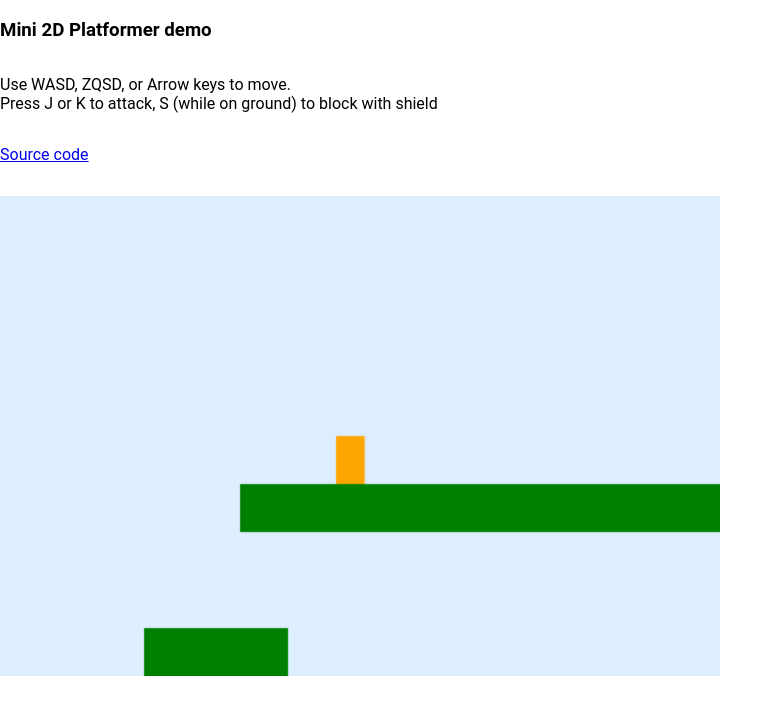
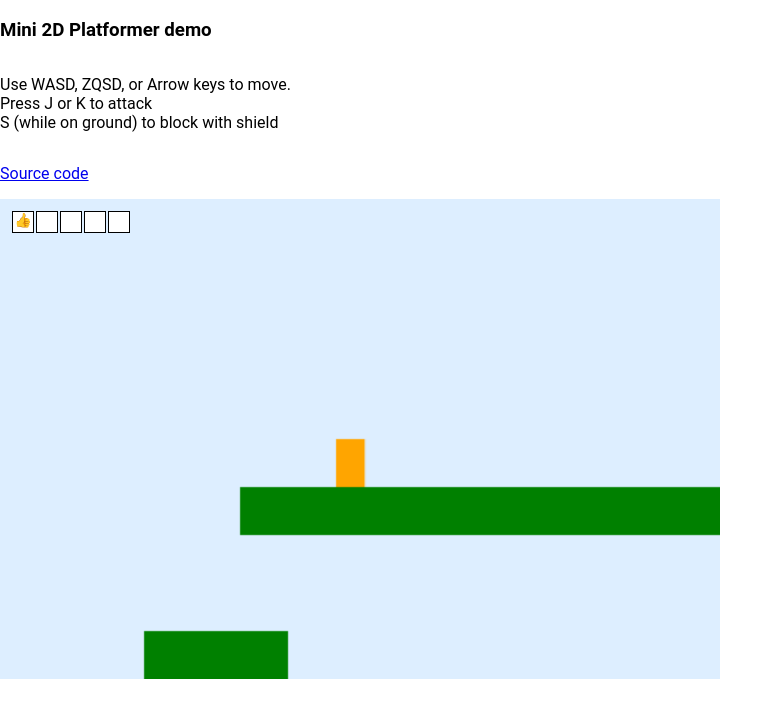
Before and after one commit to vicksonzero/rogue-hoarder, a website built with webpack: page src/index.html in a window 1280 px wide. Shown: the whole page, without its empty margins (0-783 px from the left). Built offline with nearby package versions, Linux system fonts and the light colour scheme.

Commit message:
Add HP bar inventory

```diff
--- a/src/app/main.js
+++ b/src/app/main.js
@@ -2,6 +2,13 @@
 
 // Canvas
 const a = document.querySelector("canvas");
+/** @type HTMLDivElement */
+const h = document.querySelector("#h");
+/** @type HTMLDivElement */
+const l = document.querySelector("#list");
+/** @type HTMLDivElement */
+const p = document.querySelector("#p");
+p.style.display = 'none';
 const c = a.getContext("2d");
 
 // Map
@@ -76,6 +83,189 @@ const map_home = [
 ];
 
 
+const cards = [
+    {// 0
+        n: '', // name
+        i: '',
+        rq: 1, // requires live
+    },
+    {// 1
+        n: 'live', // name
+        i: '🤍',
+        rq: 1, // requires live
+    },
+    {// 2
+        n: 'love', // name
+        i: '❤',
+        rq: 1, // requires live
+    },
+    {// 3
+        n: 'health', // name
+        i: '👍',
+        rq: 1, // requires live
+    },
+    {// 4
+        n: 'mind', // name
+        i: '💭',
+        rq: 1, // requires live
+    },
+    {// 5
+        n: 'run', // name
+        i: '🦶',
+        rq: 1, // requires live
+    },
+    {// 6
+        n: 'jump', // name
+        i: '🐇',
+        rq: 1, // requires live
+    },
+    {// 7
+        n: 'hands', // name
+        i: '🖐',
+        rq: 1, // requires live
+    },
+    {// 8
+        n: 'sight', // name
+        i: '👀',
+        rq: 1, // requires live
+    },
+    {// 9
+        n: 'hear', // name
+        i: '👂',
+        rq: 1, // requires live
+    },
+    {// 10
+        n: 'family', // name
+        i: '🏠',
+        rq: 2, // requires love
+    },
+    {// 11
+        n: 'friends', // name
+        i: '👨🏻‍🤝‍👨🏻',
+        rq: 2, // requires love
+    },
+    {// 12
+        n: 'kidney', // name
+        i: '📱',
+        rq: 1, // requires live
+    },
+    {// 13
+        n: 'color', // name
+        i: '🎨',
+        rq: 8, // requires sight
+    },
+    {// 14
+        n: 'speech', // name
+        i: '👄',
+        rq: 9, // requires hear
+    },
+    {// 15
+        n: 'dash', // name
+        i: '🏃‍♂️',
+        rq: 5, // requires run
+    },
+    {// 16
+        n: 'climb', // name
+        i: '🧗‍♂️',
+        rq: 7, // requires jump
+    },
+    {// 17
+        n: 'strength', // name
+        i: '💪',
+        rq: 7, // requires jump
+    },
+    { n: '', rq: 0, i: '' }, // 18
+    { n: '', rq: 0, i: '' }, // 19
+    { n: '', rq: 0, i: '' }, // 20
+    { n: '', rq: 0, i: '' }, // 21
+    { n: '', rq: 0, i: '' }, // 22
+    { n: '', rq: 0, i: '' }, // 23
+    { n: '', rq: 0, i: '' }, // 24
+    { n: '', rq: 0, i: '' }, // 25
+    { n: '', rq: 0, i: '' }, // 26
+    { n: '', rq: 0, i: '' }, // 27
+    { n: '', rq: 0, i: '' }, // 28
+    { n: '', rq: 0, i: '' }, // 29
+
+    // items (30+)
+    {// 30
+        n: 'sword', // name
+        i: '🗡',
+        rq: 7, // requires hand
+    },
+    {// 31
+        n: 'wand', // name
+        i: '✨',
+        rq: 7, // requires hand
+    },
+    {// 32
+        n: 'shield', // name
+        i: '🛡',
+        rq: 7, // requires hand
+    },
+    {// 33
+        n: 'armor', // name
+        i: '👷',
+        rq: 1, // requires live
+    },
+    {// 34
+        n: 'elem armor', // name
+        i: '',
+        rq: 1, // requires live
+    },
+    {// 35
+        n: 'potion', // name
+        i: '💊',
+        rq: 7, // requires hand
+    },
+    {// 36
+        n: 'flower', // name
+        i: '🌹',
+        rq: 7, // requires hand
+    },
+    {// 37
+        n: 'torch', // name
+        i: '🔦',
+        rq: 7, // requires hand
+    },
+    {// 38
+        n: 'compass', // name
+        i: '🧭',
+        rq: 7, // requires hand
+    },
+    {// 39
+        n: 'map', // name
+        i: '🗺️',
+        rq: 7, // requires hand
+    },
+    {// 40
+        n: 'glasses', // name
+        i: '👓',
+        rq: 13, // requires colors
+    },
+    {// 41
+        n: 'treasure', // name
+        i: '🎁',
+        rq: 0, // requires colors
+    },
+];
+
+const tiers = [
+    /* 0 = existence */[0, 1],
+    /* 1 = being     */[3, 4, 5, 6, 7, 8, 9, 10],
+    /* 2 = health    */[11, 12, 13, 16],
+    /* 3 = skill     */[14, 15],
+];
+const rare = [
+    /* 0 = common    */[35, 36],
+    /* 1 = rare      */[30, 32, 33],
+    /* 2 = epic      */[31, 34, 37, 38],
+    /* 3 = legendary */[39, 40],
+];
+
+console.log(cards, tiers, rare);
+
+
 
 let can_do_torch = false; // 720x480 vs 480x320 screen
 let can_do_dash = false;
@@ -83,9 +273,10 @@ let can_do_climb = false;
 let can_do_sword = false;
 
 
-let scene = 'h'; // h=home, d=dungeon, dp=dungeon-pause
+let scene = 'h'; // h=home, d=dungeon
 let transition_progress = 1000; // ms, count till 0
 let transition_to = 'h'; // see `scene`
+let paused = false;
 
 let map = (scene == 'h' ? map_home : map_dungeon);
 let map_w = map[0].length;  // map width in tiles
@@ -97,6 +288,8 @@ let frameID = 0;
 window['test'] = {
     get entities() { return entities },
     get cards() { return cards },
+    get transition_progress() { return transition_progress },
+
     //@ts-ignore
     get tiers() { return tiers.map(tier => tier.map(i => ({ ...cards[i], i }))) },
     //@ts-ignore
@@ -117,156 +310,8 @@ let hero_vy = 0;  // Y speed
 let hero_ay = 0;  // Y acceleration
 let hero_grounded = 0; // hero is grounded
 let hero_can_jump = 1;  // hero can jump (or jump again after Up key has been released)
-let inventory = [];
+let inventory = [3, 0, 0, 0, 0].map(i => (cards[i]));
 
-const cards = [
-    {// 0
-        n: 'live', // name
-        rq: 0, // requires card
-    },
-    {// 1
-        n: 'love', // name
-        rq: 0, // requires card
-    },
-    {// 2
-        n: 'health', // name
-        rq: 0, // requires card
-    },
-    {// 3
-        n: 'mind', // name
-        rq: 0, // requires card
-    },
-    {// 4
-        n: 'walk', // name
-        rq: 0, // requires card
-    },
-    {// 5
-        n: 'jump', // name
-        rq: 0, // requires card
-    },
-    {// 6
-        n: 'hands', // name
-        rq: 0, // requires card
-    },
-    {// 7
-        n: 'sight', // name
-        rq: 0, // requires card
-    },
-    {// 8
-        n: 'hear', // name
-        rq: 0, // requires card
-    },
-    {// 9
-        n: 'family', // name
-        rq: 1, // requires card
-    },
-    {// 10
-        n: 'friends', // name
-        rq: 1, // requires card
-    },
-    {// 11
-        n: 'kidney', // name
-        rq: 0, // requires card
-    },
-    {// 12
-        n: 'color', // name
-        rq: 7, // requires sight
-    },
-    {// 13
-        n: 'speech', // name
-        rq: 8, // requires hear
-    },
-    {// 14
-        n: 'dash', // name
-        rq: 4, // requires walk
-    },
-    {// 15
-        n: 'climb', // name
-        rq: 5, // requires jump
-    },
-    {// 16
-        n: 'strength', // name
-        rq: 5, // requires jump
-    },
-    0, // 17
-    0, // 18
-    0, // 19
-    0, // 20
-    0, // 21
-    0, // 22
-    0, // 23
-    0, // 24
-    0, // 25
-    0, // 26
-    0, // 27
-    0, // 28
-    0, // 29
-
-    // items (30+)
-    {// 30
-        n: 'sword', // name
-        rq: 6, // requires hand
-    },
-    {// 31
-        n: 'wand', // name
-        rq: 6, // requires hand
-    },
-    {// 32
-        n: 'shield', // name
-        rq: 6, // requires hand
-    },
-    {// 33
-        n: 'armor', // name
-        rq: 0, // requires card
-    },
-    {// 34
-        n: 'elem armor', // name
-        rq: 0, // requires card
-    },
-    {// 35
-        n: 'potion', // name
-        rq: 6, // requires hand
-    },
-    {// 36
-        n: 'flower', // name
-        rq: 6, // requires hand
-    },
-    {// 37
-        n: 'torch', // name
-        rq: 6, // requires hand
-    },
-    {// 38
-        n: 'compass', // name
-        rq: 6, // requires hand
-    },
-    {// 39
-        n: 'map', // name
-        rq: 6, // requires hand
-    },
-    {// 40
-        n: 'glasses', // name
-        rq: 12, // requires colors
-    },
-    {// 41
-        n: 'treasure', // name
-        rq: 0, // requires colors
-    },
-];
-
-const tiers = [
-    /* 0 = existence */[0, 1],
-    /* 1 = being     */[3, 4, 5, 6, 7, 8, 9, 10],
-    /* 2 = health    */[11, 12, 13, 16],
-    /* 3 = skill     */[14, 15],
-];
-const rare = [
-    /* 0 = common    */[35, 36],
-    /* 1 = rare      */[30, 32, 33],
-    /* 2 = epic      */[31, 34, 37, 38],
-    /* 3 = legendary */[39, 40],
-];
-
-console.log(cards, tiers, rare);
 
 
 const changeMap = (_new_map) => {
@@ -329,8 +374,38 @@ const changeMap = (_new_map) => {
 
     transition_progress = 2000;
 
+};
+changeMap('h');
+
+const pauseGame = () => {
+    paused = !paused;
+
+    if (paused) {
+        console.log('pauseGame');
+        transition_progress = -1000;
+
+        p.style.display = 'block';
+        h.style.display = 'none';
+        updateInventoryList();
+    } else {
+        transition_progress = 0;
+
+        p.style.display = 'none';
+        h.style.display = 'flex';
+    }
+};
+
+const updateInventoryList = () => {
+    l.innerHTML = inventory.map(({ n, i }, _i) => `<div class=card data-c=${_i} onclick="prioritize(${_i})">${i}<br>${n}</div>`).join('') + '<div>←💀</div>';
+    h.innerHTML = inventory.map(({ i }, _i) => `<div class=card data-c=${_i}>${i}</div>`).join('');
+};
+updateInventoryList();
+
+window['prioritize'] = (i) => {
+    const item = inventory.splice(i, 1)[0];
+    inventory.push(item);
+    updateInventoryList();
 }
-changeMap('h');
 
 
 // World
@@ -350,34 +425,47 @@ const input = {
     c2: 0, /* cheats */
 };
 
-const keyHandler = ({ keyCode: w, type: t }) => {
-    // console.log("keyHandler", w, t);
+const keyHandler = (e) => {
+    const w = e.keyCode, t = e.type;
+
+    console.log("keyHandler", w, t);
     const keyMap = {
-        87: 'u', /*W*/
-        90: 'u', /*Z*/
-        38: 'u', /*↑*/
-        83: 'd', /*S*/
-        40: 'd', /*↓*/
-        65: 'l', /*A*/
-        81: 'l', /*Q*/
-        37: 'l', /*←*/
-        68: 'r', /*D*/
-        39: 'r', /*→*/
-        74: 'a', /*J*/
-        75: 'a', /*K*/
-        48: 'c1', /*0*/
+        87: 'u', /* W */
+        90: 'u', /* Z */
+        38: 'u', /* ↑ */
+        83: 'd', /* S */
+        40: 'd', /* ↓ */
+        65: 'l', /* A */
+        81: 'l', /* Q */
+        37: 'l', /* ← */
+        68: 'r', /* D */
+        39: 'r', /* → */
+        74: 'a', /* J */
+        75: 'a', /* K */
+        48: 'c1', /* 0 */
+        32: 's', /* space */
     };
 
     input[keyMap[w]] = +(t[3] < 'u');
 
-    if (input.c1) {
+    if (input.c1 && 'c1' == keyMap[w]) {
         can_do_torch = !can_do_torch;
         a.width = (can_do_torch ? 720 : 480); // 720x480 vs 480x320
         a.height = (can_do_torch ? 480 : 320);
+        input.c1 = 0;
     }
+    if (input.s && 's' == keyMap[w]) {
+        pauseGame();
+        input.s = 0;
+    }
+
+    e.preventDefault();
+    e.stopPropagation();
 };
 window.addEventListener('keydown', keyHandler);
 window.addEventListener('keyup', keyHandler);
+
+
 
 // Game loop (60 fps)
 setInterval(() => {
@@ -429,7 +517,7 @@ setInterval(() => {
         hero_ay = 0;
     }
 
-    if (transition_progress > 0) {
+    if (transition_progress != 0) {
         input.l = 0;
         input.r = 0;
         input.u = 0;
@@ -568,12 +656,14 @@ setInterval(() => {
     c.fillRect((hero_x - scroll_x) * tile_w, (hero_y - scroll_y) * tile_h, hero_w * tile_w, hero_h * tile_h);
 
 
-    if (transition_progress < 0) {
-        transition_progress += 16;
+    if (paused) {
+        if (transition_progress < -500) {
+            transition_progress += 16 / 2;
+        }
 
-        if (transition_progress >= 0) {
-            transition_progress = 0;
-        }
+        c.fillStyle = `rgba(0,0,0,${(1 + transition_progress / 1000).toFixed(1)})`;
+        c.fillRect(0, 0, a.width, a.height);
+
     } else if (transition_progress > 0) {
         c.fillStyle = `rgba(0,0,0,${(transition_progress / 1000).toFixed(1)})`;
         c.fillRect(0, 0, a.width, a.height);
--- a/src/index.html
+++ b/src/index.html
@@ -10,11 +10,18 @@
 <body>
   <div class="container">
     <h3>Mini 2D Platformer demo</h3>
-    <p>Use WASD, ZQSD, or Arrow keys to move.<br>Press J or K to attack, S (while on ground) to block with shield</p>
+    <p>Use WASD, ZQSD, or Arrow keys to move.<br>Press J or K to attack<br>S (while on ground) to block with shield</p>
     <p><a href="https://github.com/vicksonzero/rogue-hoarder">Source code</a></p>
-    <p>
-      <canvas id=a width=480 height=320 style="background:#def;width: 720px; height:480px"></canvas>
-    </p>
+    <div id=game>
+      <canvas id=a width=480 height=320 style="background:#def"></canvas>
+      <div id=h>
+      </div>
+      <div id=p>
+        <h1>Paused</h1>
+        <p>Click the cards to sort them, with least important ones on the right:</p>
+        <div id=list></div>
+      </div>
+    </div>
   </div>
 </body>
 
--- a/src/styles/main.css
+++ b/src/styles/main.css
@@ -17,3 +17,52 @@ body {
   align-content: stretch;
   height: 100%;
 }
+
+#game {
+  width: 720px;
+  height: 480px;
+  position: relative;
+}
+#a {
+  position: absolute;
+  width: 720px;
+  height: 480px;
+}
+#h {
+  position: absolute;
+  width: 100%;
+  height: 100%;
+  display: flex;
+  flex-direction: row;
+  padding: 12px;
+}
+#p {
+  position: absolute;
+  width: 100%;
+  height: 100%;
+  color: #fff;
+  padding: 12px;
+}
+#list {
+  display: flex;
+  flex-direction: row;
+  color: #000;
+  align-items: center;
+}
+.card {
+  width: 50px;
+  height: 50px;
+  border: 1px black solid;
+  background: #fff;
+  margin-right: 4px;
+  font-size: 18px;
+  text-align: center;
+}
+#h .card {
+  width: 20px;
+  height: 20px;
+  border: 1px black solid;
+  background: #fff;
+  margin-right: 2px;
+  font-size: 14px;
+}
```
Also changed, not shown: README.md.
